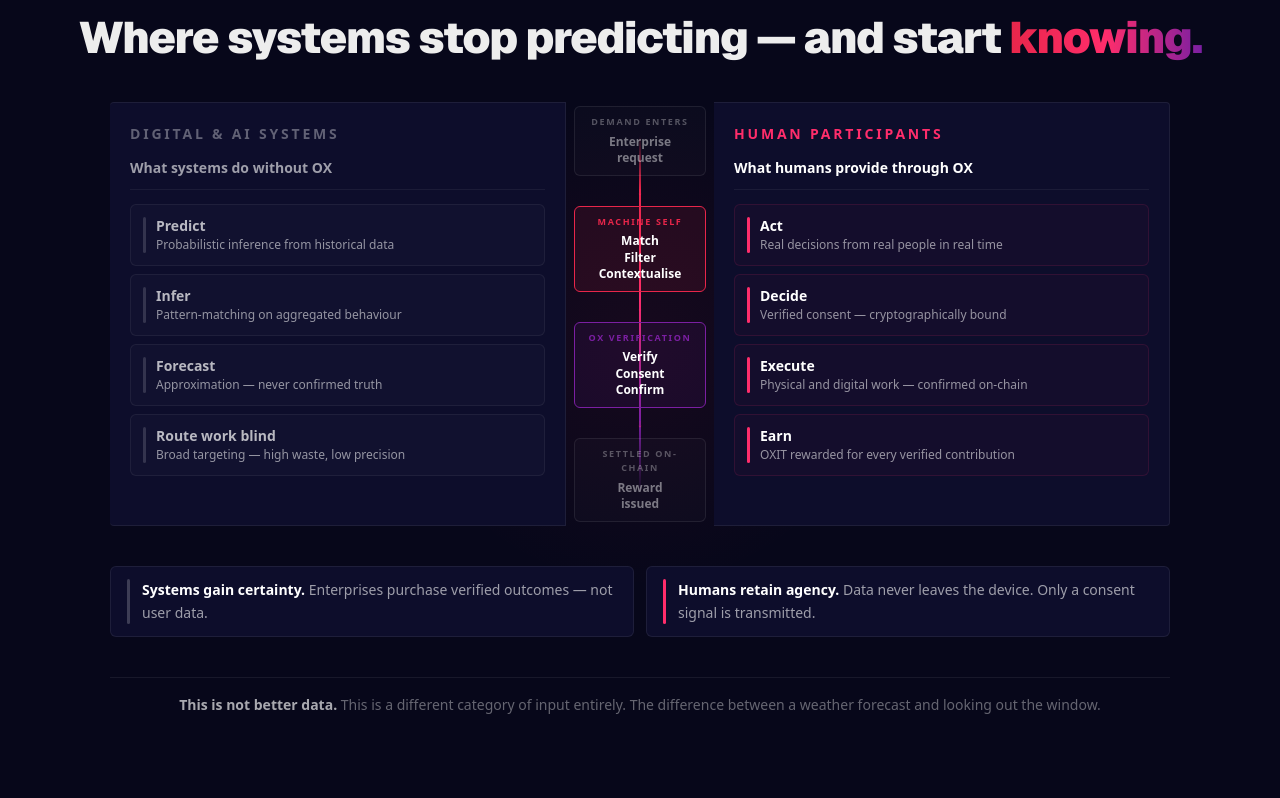
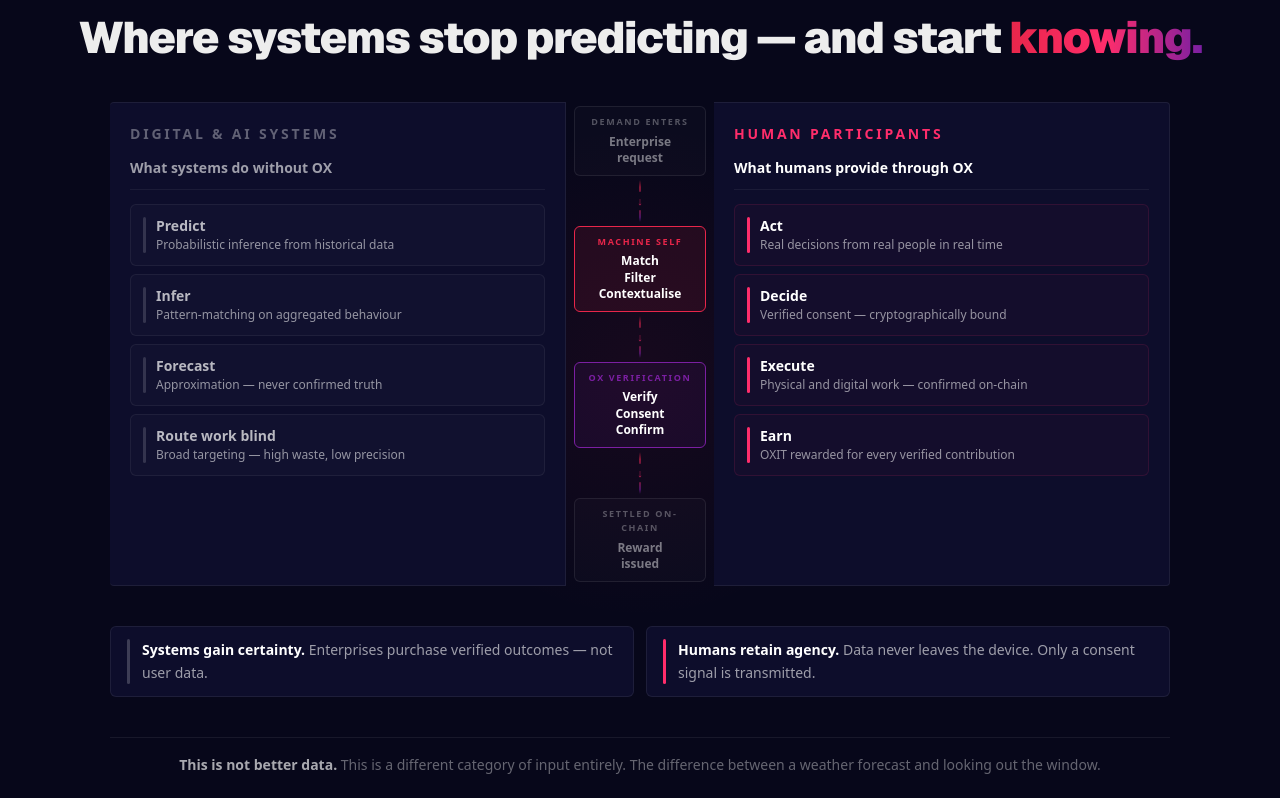
Before and after one commit to Sneha-OX-Dev/companysite-new, a Next.js app: page /diagram in a window 1280 px wide. Shown: the part 6782-7580 px from the top of the page. Built offline with nearby package versions, Linux system fonts and the light colour scheme.

Commit message:
fix for nodes

```diff
--- a/src/components/sections/DigitalHumanBridgeSection.tsx
+++ b/src/components/sections/DigitalHumanBridgeSection.tsx
@@ -1,6 +1,6 @@
 "use client";
 import SectionHeader from "@/components/Headings/SectionHeader";
-import { RED, PINK, PURPLE } from "@/lib/constants";
+import { PINK, PURPLE, RED } from "@/lib/constants";
 import { useEffect, useState } from "react";
 
 const leftRows = [
@@ -91,9 +91,7 @@
         >
           {verb}
         </p>
-        <p className="text-xs leading-snug text-white/55">
-          {desc}
-        </p>
+        <p className="text-xs leading-snug text-white/55">{desc}</p>
       </div>
     </div>
   );
@@ -199,25 +197,30 @@
         className="relative hidden sm:flex flex-col items-center justify-center px-2"
         style={{ width: 148 }}
       >
-        {/* spine */}
-        <div
-          className="absolute left-1/2 -translate-x-1/2 w-[2px] rounded-sm"
-          style={{
-            top: "8%",
-            bottom: "8%",
-            background: `linear-gradient(180deg,transparent 0%,${RED} 15%,${PINK} 45%,${PURPLE} 80%,transparent 100%)`,
-          }}
-        />
         {bridgeNodes.map((n, i) => (
           <div key={n.cap} className="w-full">
             <BridgeNode node={n} />
             {i < bridgeNodes.length - 1 && (
-              <p
-                className="relative z-10 text-center text-[11px] py-0.5"
-                style={{ color: "rgba(255,45,107,0.6)" }}
+              <div className="flex flex-col items-center" aria-hidden>
+                <div
+                  className="h-3 w-[2px] rounded-sm"
+                  style={{
+                    background: `linear-gradient(180deg,transparent 0%,${RED}88 60%,${PINK}66 100%)`,
+                  }}
+                />
+                <span
+                  className="text-[11px]"
+                  style={{ color: "rgba(255,45,107,0.7)" }}
                 >
                   ↓
-              </p>
+                </span>
+                <div
+                  className="h-3 w-[2px] rounded-sm"
+                  style={{
+                    background: `linear-gradient(180deg,${PINK}66 0%,${PURPLE}88 60%,transparent 100%)`,
+                  }}
+                />
+              </div>
             )}
           </div>
         ))}
@@ -348,7 +351,10 @@
           style={fadeIn(0)}
         />
         {/* Main columns */}
-      <div className="relative z-10 w-full max-w-[1060px] min-w-0" style={fadeIn(80)}>
+        <div
+          className="relative z-10 w-full max-w-[1060px] min-w-0"
+          style={fadeIn(80)}
+        >
           {/* Desktop 3-col */}
           <div
             className="hidden sm:grid"
@@ -417,8 +423,8 @@
           <strong className="font-semibold text-white/65">
             This is not better data.
           </strong>{" "}
-        This is a different category of input entirely. The difference between a
-        weather forecast and looking out the window.
+          This is a different category of input entirely. The difference between
+          a weather forecast and looking out the window.
         </div>
       </div>
     </section>
```
Lines whose indentation alone changed are shown as unchanged.
